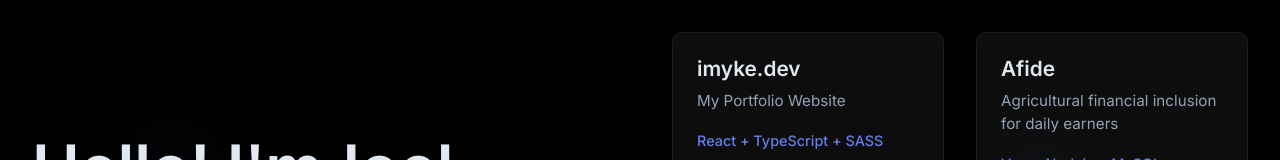
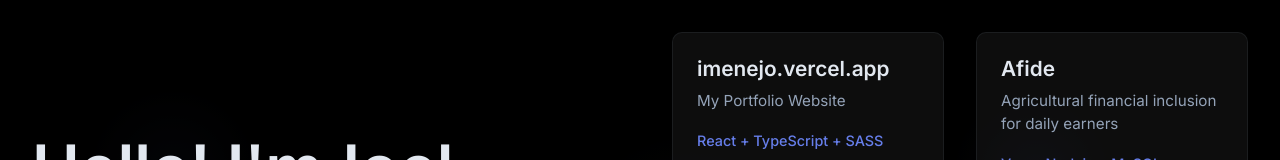
Before and after one commit to elcanaoel/imjoel, a website: page index.html in a window 1280 px wide. Shown: the top 160 px of the page. Drawn offline with Linux system fonts and the light colour scheme.

Commit message:
Update project name from imyke.dev to imenejo.vercel.app

```diff
--- a/index.html
+++ b/index.html
@@ -97,7 +97,7 @@
                 <div class="content-section" id="projects-section">
                     <div class="projects-showcase">
                         <div class="project-item">
-                            <h3>imyke.dev</h3>
+                            <h3>imenejo.vercel.app</h3>
                             <p>My Portfolio Website</p>
                             <div class="project-tech">React + TypeScript + SASS</div>
                             <div class="project-links">
```
